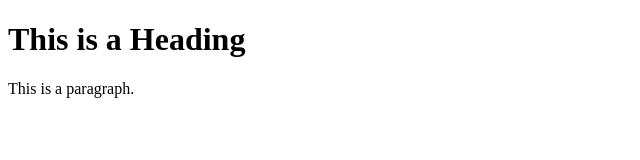
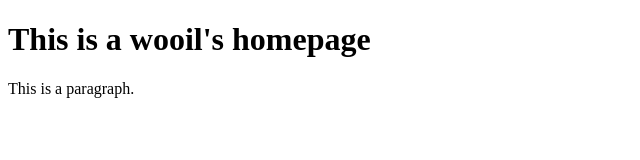
Before and after one commit to wooillee123/testweb, a plain HTML site: page index.html in a window 1280 px wide. Shown: the whole page, without its empty margins (0-640 px from the left). Drawn offline with Linux system fonts and the light colour scheme.

Commit message:
Update index.html
aa

```diff
--- a/index.html
+++ b/index.html
@@ -5,7 +5,7 @@
 </head>
 <body>
 
-<h1>This is a Heading</h1>
+<h1>This is a wooil's homepage</h1>
 <p>This is a paragraph.</p>
 
 </body>
```
